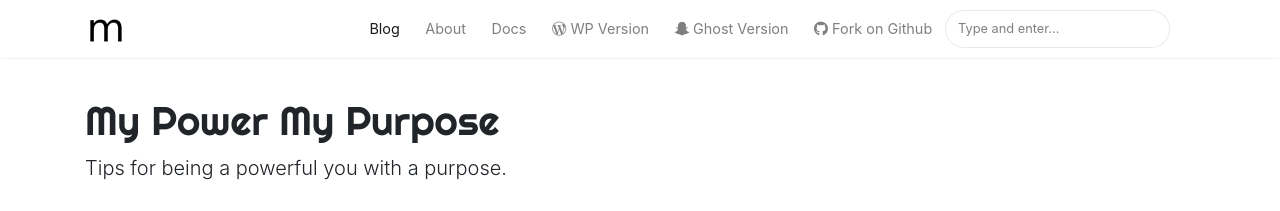
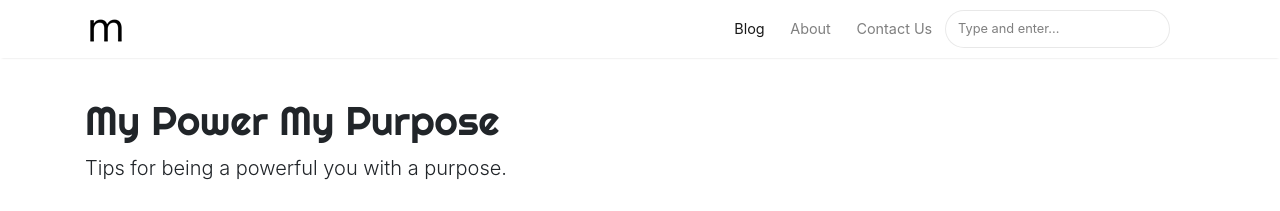
Before and after one commit to cleverberry/mypowermypurpose, a Jekyll site: the page built from index.html, in a window 1280 px wide. Shown: the top 211 px of the page. Built offline with Jekyll 4.4.1, drawn with Linux system fonts in a browser that asks for light colours; nearby versions of some CDN libraries; the list of posts is cut into pages by our own code.

Commit message:
Add navbar menu

```diff
--- a/_layouts/default.html
+++ b/_layouts/default.html
@@ -76,19 +76,7 @@
                 </li>
 
                 <li class="nav-item">
-                <a target="_blank" class="nav-link" href="https://bootstrapstarter.com/bootstrap-templates/template-mediumish-bootstrap-jekyll/"> Docs</a>
-                </li>
-
-                <li class="nav-item">
-                <a target="_blank" class="nav-link" href="https://www.wowthemes.net/themes/mediumish-wordpress/"><i class="fab fa-wordpress-simple"></i> WP Version</a>
-                </li>
-
-                <li class="nav-item">
-                <a target="_blank" class="nav-link" href="https://www.wowthemes.net/themes/mediumish-ghost/"><i class="fab fa-snapchat-ghost"></i> Ghost Version</a>
-                </li>
-
-                <li class="nav-item">
-                <a target="_blank" class="nav-link" href="https://github.com/wowthemesnet/mediumish-theme-jekyll"><i class="fab fa-github"></i> Fork on Github</a>
+                <a class="nav-link" href="{{ site.baseurl }}/contactus">Contact Us</a>
                 </li>
 
                 {% include search-lunr.html %}
```
